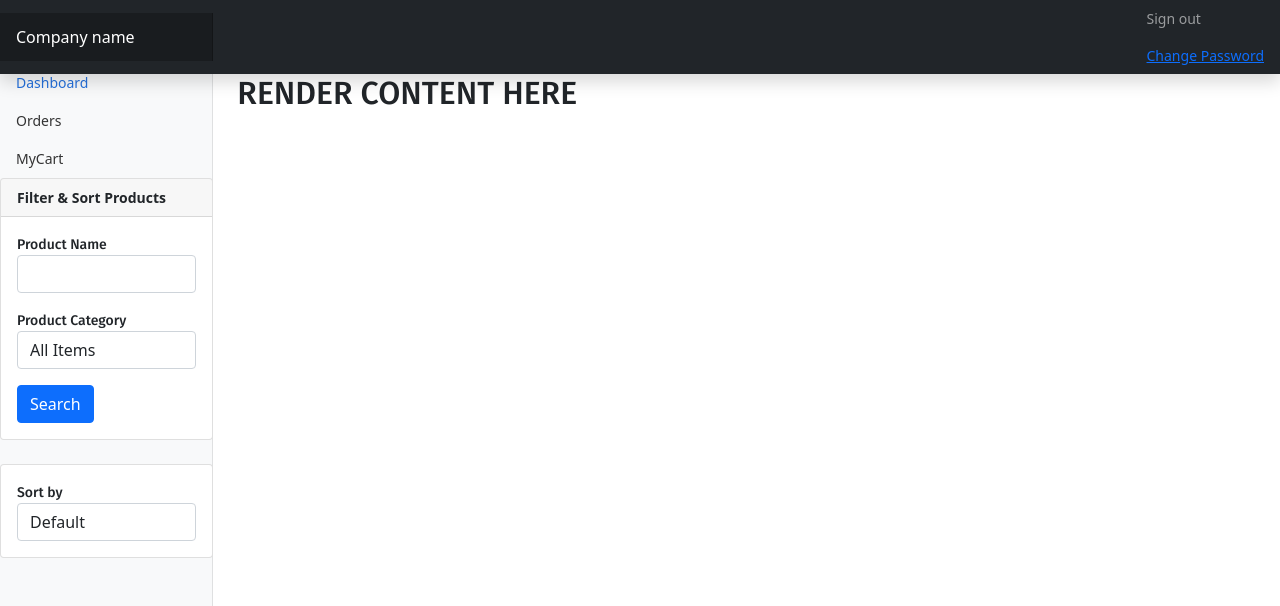
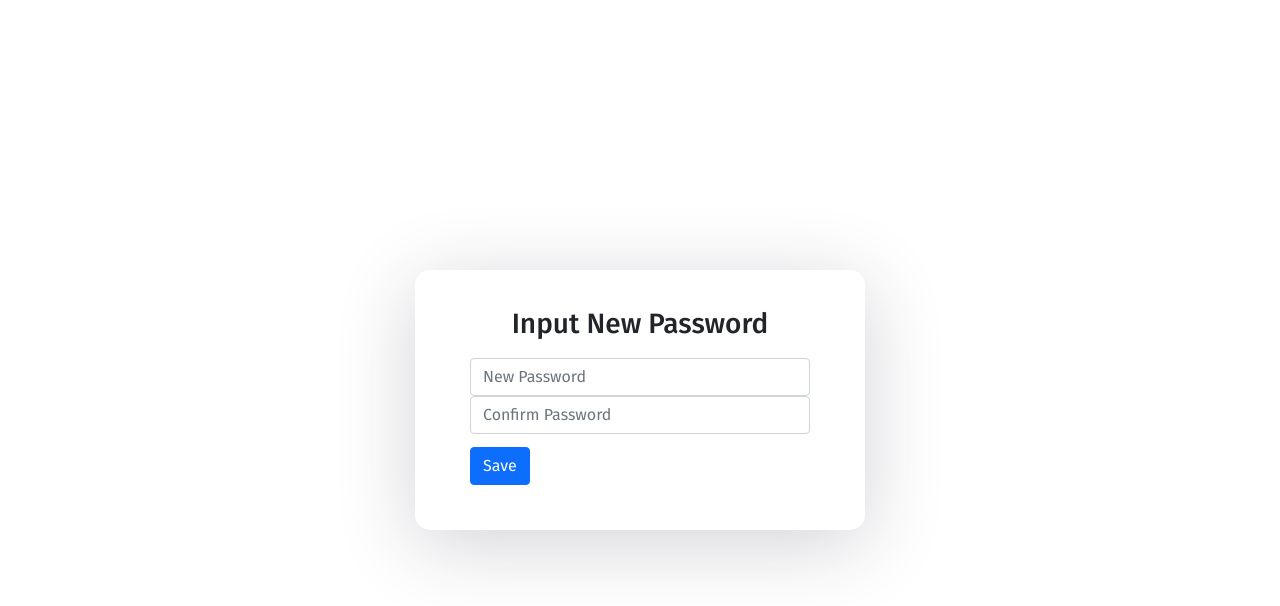
Before and after one commit to lianeddy/PWD-Warehouse-3-JCWM01, a React (Create React App) app: page /forgot-password-update in a window 1280 px wide. Shown: the top 606 px of the page. Built offline with nearby package versions, Linux system fonts and the light colour scheme.

Commit message:
Reset Password send email done,  password baru belum masuk ke mySQL karena id_user null

```diff
--- a/helpers/nodemailer.js
+++ b/helpers/nodemailer.js
@@ -3,8 +3,8 @@ const nodemailer = require("nodemailer");
 const transporter = nodemailer.createTransport({
   service: "gmail",
   auth: {
-    user: "armerray@gmail.com",
-    pass: "bwmxlvxduyupgoms",
+    user: "4dminPWDHshop@gmail.com",
+    pass: "eslzlijncyvzanbf",
   },
   tls: {
     rejectUnauthorized: false,
--- a/routers/userRouters.js
+++ b/routers/userRouters.js
@@ -8,6 +8,7 @@ routers.post("/login", userControllers.getData);
 routers.post("/register", userControllers.addData);
 routers.patch("/verified", auth, userControllers.verification);
 routers.patch("/change-password", userControllers.changePassword);
-// routers.patch("/forgot-password", userControllers.forgotPassword);
+routers.post("/forgot-password", userControllers.forgotPassword);
+routers.patch("/forgot-password-update", userControllers.forgotPasswordUpdate);
 
 module.exports = routers;
--- a/src/App.js
+++ b/src/App.js
@@ -9,6 +9,7 @@ import register from "./jsx/pages/register";
 import verification from "./jsx/pages/verification";
 import ChangePassword from "./jsx/pages/change.password";
 import ForgotPassword from "./jsx/pages/forgot.password";
+import ForgotPasswordUpdate from "./jsx/pages/forgot.password.update";
 
 function App() {
   return (
@@ -22,6 +23,10 @@ function App() {
               <Route path="/login" component={Login} />
               <Route path="/change-password" component={ChangePassword} />
               <Route path="/forgot-password" component={ForgotPassword} />
+              <Route
+                path="/forgot-password-update"
+                component={ForgotPasswordUpdate}
+              />
               <Route path="/" component={Landing} />
             </Switch>
           </div>
--- a/src/jsx/pages/forgot.password.js
+++ b/src/jsx/pages/forgot.password.js
@@ -6,7 +6,7 @@ import "./auth.css";
 import { Redirect } from "react-router-dom";
 import Swal from "sweetalert2";
 
-class ResetPassword extends React.Component {
+class ForgotPassword extends React.Component {
   constructor(props) {
     super(props);
     this.state = {
@@ -16,7 +16,7 @@ class ResetPassword extends React.Component {
     };
   }
 
-  submitBtn = () => {
+  submitEmail = () => {
     let email = this.email.value;
     this.setState({ disableBtn: true });
 
@@ -25,24 +25,30 @@ class ResetPassword extends React.Component {
     } else {
       Axios.post(`${URL_API}/users/forgot-password/`, {
         email,
+        id_user: this.props.id_user,
       })
         .then((res) => {
           console.log(res.data.message);
-          Swal.fire("Reset Password success, please check your email");
+          Swal.fire({
+            title: "Password reset success!",
+            text: "check your email",
+            icon: "success",
+          });
           this.setState({
             alertShow: "block",
             redirect: true,
           });
         })
-        .catch((err) => {
-          console.log(err);
+        .catch(() => {
+          Swal.fire({ text: "Email not registered", icon: "error" });
+          console.log("Email not registered");
         });
     }
   };
 
   render() {
     if (this.state.redirect) {
-      return <Redirect to="/login" />;
+      return <Redirect to="/forgot-password-update" />;
     }
 
     return (
@@ -53,13 +59,13 @@ class ResetPassword extends React.Component {
             style={{ display: this.state.alertShow }}
             role="alert"
           >
-            Change Password success
+            Reset Password success
           </div>
 
           <h3>Reset Password</h3>
 
           <div className="form-group">
-            <label>Your Email</label>
+            <label>Type your email</label>
             <input
               type="email"
               className="form-control"
@@ -71,10 +77,9 @@ class ResetPassword extends React.Component {
           <button
             type="submit"
             className="btn btn-primary btn-block btn-auth"
-            onClick={this.submitBtn}
-            disabled={this.state.disableBtn}
+            onClick={this.submitEmail}
           >
-            Save
+            Submit
           </button>
         </div>
       </div>
@@ -82,4 +87,10 @@ class ResetPassword extends React.Component {
   }
 }
 
-export default connect(null, null)(ResetPassword);
+const mapStateToProps = (state) => {
+  return {
+    id_user: state.authReducer.id_user,
+  };
+};
+
+export default connect(mapStateToProps, null)(ForgotPassword);
--- /dev/null
+++ b/src/jsx/pages/forgot.password.update.js
@@ -0,0 +1,109 @@
+import React from "react";
+import Axios from "axios";
+import { URL_API } from "../../helper";
+import { connect } from "react-redux";
+import "./auth.css";
+import { Redirect } from "react-router-dom";
+import Swal from "sweetalert2";
+
+class ForgotPasswordUpdate extends React.Component {
+  constructor(props) {
+    super(props);
+    this.state = {
+      redirect: false,
+      alertShow: "none",
+      disableBtn: false,
+    };
+  }
+
+  submitPassword = () => {
+    let newPassword = this.newPassword.value;
+    let confirmPassword = this.confirmPassword.value;
+    this.setState({ disableBtn: true });
+
+    if ((newPassword == "", confirmPassword == "")) {
+      alert("form can't be empty");
+    } else if (newPassword !== confirmPassword) {
+      Swal.fire({
+        icon: "error",
+        text: "New password did not match!",
+      });
+    } else {
+      Axios.patch(`${URL_API}/users/forgot-password-update/`, {
+        newPassword,
+        id_user: this.props.id_user,
+      })
+        .then((res) => {
+          console.log(res.data.message);
+          Swal.fire({ icon: "success", title: "Password change success" });
+          this.setState({
+            alertShow: "block",
+            redirect: true,
+          });
+        })
+        .catch((err) => {
+          console.log(err);
+        });
+    }
+  };
+
+  render() {
+    console.log(this.props.id_user);
+
+    if (this.state.redirect) {
+      return <Redirect to="/login" />;
+    }
+
+    return (
+      <div className="intro">
+        <div className="form-inner">
+          <div
+            className="alert alert-danger"
+            style={{ display: this.state.alertShow }}
+            role="alert"
+          >
+            Change Password success
+          </div>
+
+          <h3>Input New Password</h3>
+
+          <div className="form-group">
+            <input
+              type="password"
+              className="form-control"
+              placeholder="New Password"
+              ref={(e) => (this.newPassword = e)}
+            />
+          </div>
+
+          <div className="form-group">
+            <input
+              type="password"
+              className="form-control"
+              placeholder="Confirm Password"
+              ref={(e) => (this.confirmPassword = e)}
+            />
+          </div>
+
+          <button
+            type="submit"
+            className="btn btn-primary btn-block btn-auth"
+            onClick={this.submitPassword}
+            // onClick={() => this.saveBtn(this.state)}
+            // disabled={this.state.disableBtn}
+          >
+            Save
+          </button>
+        </div>
+      </div>
+    );
+  }
+}
+
+const mapStateToProps = (state) => {
+  return {
+    id_user: state.authReducer.id_user,
+  };
+};
+
+export default connect(mapStateToProps, null)(ForgotPasswordUpdate);
```
Also changed, not shown: controllers/userControllers.js (+67 -48 lines), src/jsx/pages/forgot.password2.js (deleted).
